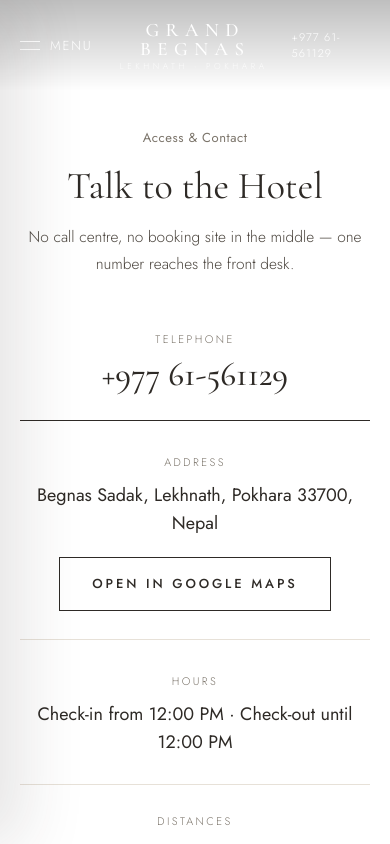
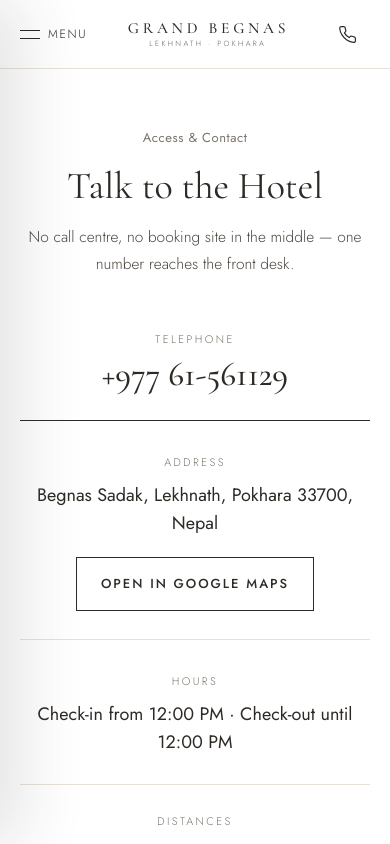
Before and after one commit to TIWARIANKIT10/lekhnath-view-tower-demo, a Next.js app: page /contact in a window 390 px wide. Shown: the top 844 px of the page. Built offline with nearby package versions, Linux system fonts and the light colour scheme.

Commit message:
Grand: mobile responsiveness pass — header fits phones, solid bar on subpages, 16px form inputs, tighter mobile spacing

```diff
--- a/app/book/page.tsx
+++ b/app/book/page.tsx
@@ -5,7 +5,7 @@ export const metadata: Metadata = { title: "Reservations — Grand Hotel Begnas"
 
 export default function BookPage() {
   return (
-    <section className="wrap max-w-3xl pb-24 pt-32 md:pt-44">
+    <section className="wrap max-w-3xl pb-16 pt-32 sm:pb-24 md:pt-44">
       <div className="text-center">
         <p className="eyebrow">Reservations</p>
         <h1 className="mt-[18px] font-display text-[clamp(38px,7vw,56px)] font-normal leading-[1.1]">Book Your Stay</h1>
--- a/app/contact/page.tsx
+++ b/app/contact/page.tsx
@@ -6,7 +6,7 @@ export const metadata: Metadata = { title: "Access & Contact — Grand Hotel Beg
 
 export default function ContactPage() {
   return (
-    <section className="wrap max-w-3xl pb-24 pt-32 text-center md:pt-44">
+    <section className="wrap max-w-3xl pb-16 pt-32 text-center sm:pb-24 md:pt-44">
       <p className="eyebrow">Access & Contact</p>
       <h1 className="mt-[18px] font-display text-[clamp(38px,7vw,56px)] font-normal leading-[1.1]">Talk to the Hotel</h1>
       <p className="mx-auto mt-4 max-w-[32em] text-[15.5px] leading-[1.75] text-ink-soft">
--- a/app/gallery/page.tsx
+++ b/app/gallery/page.tsx
@@ -6,7 +6,7 @@ export const metadata: Metadata = { title: "Gallery — Grand Hotel Begnas" };
 
 export default function GalleryPage() {
   return (
-    <section className="wrap pb-24 pt-32 md:pt-44">
+    <section className="wrap pb-16 pt-32 sm:pb-24 md:pt-44">
       <div className="text-center">
         <p className="eyebrow">Gallery</p>
         <h1 className="mt-[18px] font-display text-[clamp(38px,7vw,56px)] font-normal leading-[1.1]">The View Sells Itself</h1>
--- a/app/globals.css
+++ b/app/globals.css
@@ -4,11 +4,13 @@
 
 html {
   scroll-behavior: smooth;
+  overflow-x: clip;
 }
 
 body {
   background: #ffffff;
   color: #2e2a26;
+  overflow-x: clip;
   -webkit-font-smoothing: antialiased;
   text-rendering: optimizeLegibility;
 }
@@ -27,13 +29,13 @@ body {
     @apply text-[13px] font-normal tracking-[0.04em] text-ink-mute;
   }
   .btn-taupe {
-    @apply inline-flex min-h-[54px] items-center justify-center gap-2 bg-taupe px-8 text-[13px] font-medium uppercase tracking-[0.22em] text-white transition hover:bg-taupe-deep;
+    @apply inline-flex min-h-[54px] items-center justify-center gap-2 bg-taupe px-6 text-center text-[13px] font-medium uppercase leading-snug tracking-[0.15em] text-white transition hover:bg-taupe-deep sm:px-8 sm:tracking-[0.22em];
   }
   .btn-line {
-    @apply inline-flex min-h-[54px] items-center justify-center gap-2 border border-ink bg-transparent px-8 text-[13px] font-medium uppercase tracking-[0.22em] text-ink transition hover:bg-ink hover:text-white;
+    @apply inline-flex min-h-[54px] items-center justify-center gap-2 border border-ink bg-transparent px-6 text-center text-[13px] font-medium uppercase leading-snug tracking-[0.15em] text-ink transition hover:bg-ink hover:text-white sm:px-8 sm:tracking-[0.22em];
   }
   .btn-white {
-    @apply inline-flex min-h-[54px] items-center justify-center gap-2 bg-white px-8 text-[13px] font-medium uppercase tracking-[0.22em] text-ink transition hover:bg-ivory;
+    @apply inline-flex min-h-[54px] items-center justify-center gap-2 bg-white px-6 text-center text-[13px] font-medium uppercase leading-snug tracking-[0.15em] text-ink transition hover:bg-ivory sm:px-8 sm:tracking-[0.22em];
   }
   .discover {
     @apply inline-block text-[15px] font-normal underline decoration-1 underline-offset-[5px] hover:opacity-60;
--- a/app/rooms/page.tsx
+++ b/app/rooms/page.tsx
@@ -7,7 +7,7 @@ export const metadata: Metadata = { title: "The Rooms — Grand Hotel Begnas" };
 
 export default function RoomsPage() {
   return (
-    <section className="wrap pb-24 pt-32 md:pt-44">
+    <section className="wrap pb-16 pt-32 sm:pb-24 md:pt-44">
       <Reveal className="text-center">
         <p className="eyebrow">Stay</p>
         <h1 className="mt-[18px] font-display text-[clamp(38px,7vw,56px)] font-normal leading-[1.1]">The Rooms</h1>
@@ -18,7 +18,7 @@ export default function RoomsPage() {
       </Reveal>
       <div>
         {rooms.map((r) => (
-          <Reveal key={r.slug} className="mt-[74px]">
+          <Reveal key={r.slug} className="mt-12 sm:mt-[74px]">
             <RoomCard room={r} detail />
           </Reveal>
         ))}
--- a/components/Header.tsx
+++ b/components/Header.tsx
@@ -4,7 +4,8 @@
 // sliding from the left, Book first.
 import { useEffect, useState } from "react";
 import Link from "next/link";
-import { X } from "lucide-react";
+import { usePathname } from "next/navigation";
+import { Phone, X } from "lucide-react";
 import { hotel } from "@/lib/config";
 
 const nav = [
@@ -17,13 +18,19 @@ const nav = [
 export default function Header() {
   const [scrolled, setScrolled] = useState(false);
   const [open, setOpen] = useState(false);
+  const pathname = usePathname();
   useEffect(() => {
     const on = () => setScrolled(window.scrollY > window.innerHeight * 0.72);
     on();
     window.addEventListener("scroll", on, { passive: true });
     return () => window.removeEventListener("scroll", on);
   }, []);
-  const solid = scrolled || open;
+  // The transparent bar only works over the home hero's photography.
+  // Every other page has a white ground — the bar is solid there from
+  // the first pixel, instead of white text on white. (The hosted export
+  // carries a basePath, so home is recognised either way.)
+  const isHome = pathname === "/" || pathname?.endsWith("/hotels/grand-hotel-begnas") || pathname?.endsWith("/hotels/grand-hotel-begnas/");
+  const solid = scrolled || open || !isHome;
 
   return (
     <>
@@ -40,19 +47,29 @@ export default function Header() {
           <button
             onClick={() => setOpen(true)}
             aria-label="Open menu"
-            className="flex min-h-[44px] items-center gap-2.5 text-[13px] uppercase tracking-[0.14em]"
+            className="flex min-h-[44px] shrink-0 items-center gap-2 text-[12px] uppercase tracking-[0.14em] sm:gap-2.5 sm:text-[13px]"
           >
             <span className="block h-[9px] w-5 border-y border-current" /> Menu
           </button>
-          <Link href="/" className="text-center leading-none" onClick={() => setOpen(false)}>
-            <span className="block pl-[0.34em] font-display text-[19px] font-medium uppercase tracking-[0.34em] md:text-[23px]">
+          <Link href="/" className="min-w-0 text-center leading-none" onClick={() => setOpen(false)}>
+            <span className="block whitespace-nowrap pl-[0.24em] font-display text-[15.5px] font-medium uppercase tracking-[0.24em] sm:pl-[0.34em] sm:text-[19px] sm:tracking-[0.34em] md:text-[23px]">
               Grand Begnas
             </span>
-            <span className="mt-1 block pl-[0.42em] text-[8.5px] uppercase tracking-[0.42em] opacity-75">
+            <span className="mt-1 block whitespace-nowrap pl-[0.32em] text-[7.5px] uppercase tracking-[0.32em] opacity-75 sm:pl-[0.42em] sm:text-[8.5px] sm:tracking-[0.42em]">
               Lekhnath · Pokhara
             </span>
           </Link>
-          <a href={`tel:${hotel.phone}`} className="flex min-h-[44px] items-center text-[12.5px] tracking-[0.1em] max-sm:text-[11px]">
+          {/* On a phone the full number cannot share the bar with the
+              wordmark — it becomes a call button here, and stays written
+              out in Reservations, Contact and the footer. */}
+          <a
+            href={`tel:${hotel.phone}`}
+            aria-label={`Call the hotel, ${hotel.phoneDisplay}`}
+            className="flex min-h-[44px] min-w-[44px] shrink-0 items-center justify-center sm:hidden"
+          >
+            <Phone size={19} strokeWidth={1.5} />
+          </a>
+          <a href={`tel:${hotel.phone}`} className="hidden min-h-[44px] shrink-0 items-center text-[12.5px] tracking-[0.1em] sm:flex">
             {hotel.phoneDisplay}
           </a>
         </div>
--- a/components/Hero.tsx
+++ b/components/Hero.tsx
@@ -32,7 +32,7 @@ export default function Hero() {
 
       <div className="relative z-10 w-full px-5 pb-[calc(30px+env(safe-area-inset-bottom))] text-center text-white">
         <p className="text-[12.5px] font-light tracking-[0.06em]">A lakeside maison in Lekhnath, Pokhara</p>
-        <h1 className="mx-auto mt-3.5 max-w-[12em] font-display text-[clamp(40px,9.4vw,76px)] font-normal leading-[1.06]">
+        <h1 className="mx-auto mt-3.5 max-w-[12em] font-display text-[clamp(34px,9.4vw,76px)] font-normal leading-[1.06]">
           Plan Your Escape
           <br />
           to the Lake
--- a/components/StickyBar.tsx
+++ b/components/StickyBar.tsx
@@ -20,7 +20,7 @@ export default function StickyBar() {
   return (
     <Link
       href="/book"
-      className={`fixed bottom-[calc(18px+env(safe-area-inset-bottom))] left-1/2 z-[65] -translate-x-1/2 whitespace-nowrap border border-line bg-white/95 px-[26px] py-3.5 text-[12.5px] font-normal uppercase tracking-[0.2em] text-ink shadow-[0_14px_34px_rgba(46,42,38,0.18)] backdrop-blur transition-all duration-500 [transition-timing-function:cubic-bezier(0.22,1,0.36,1)] ${
+      className={`fixed bottom-[calc(18px+env(safe-area-inset-bottom))] left-1/2 z-[65] max-w-[calc(100vw-36px)] -translate-x-1/2 whitespace-nowrap border border-line bg-white/95 px-5 py-3.5 text-[12.5px] font-normal uppercase tracking-[0.2em] text-ink shadow-[0_14px_34px_rgba(46,42,38,0.18)] backdrop-blur transition-all duration-500 [transition-timing-function:cubic-bezier(0.22,1,0.36,1)] sm:px-[26px] ${
         show ? "translate-y-0 opacity-100" : "pointer-events-none translate-y-[90px] opacity-0"
       }`}
     >
```
Also changed, not shown: app/page.tsx (+9 -9 lines), components/BookingBar.tsx (+7 -6 lines).
